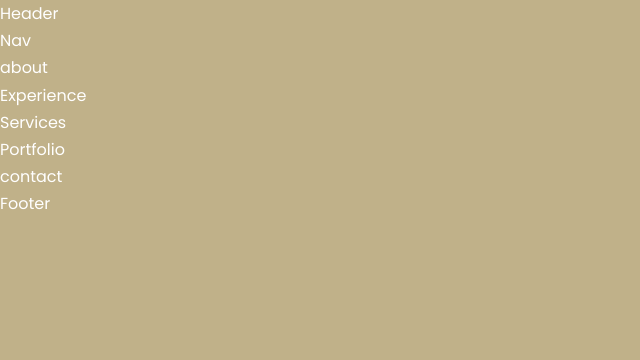
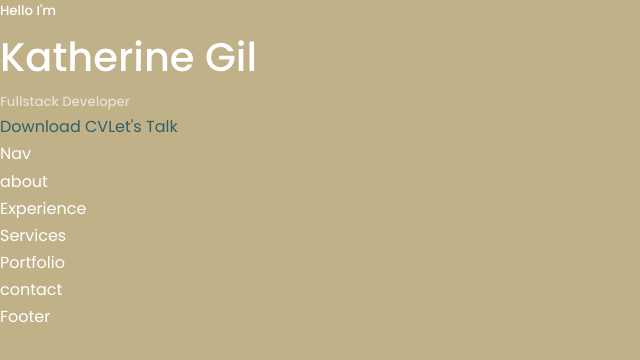
Before and after one commit to katygil7/myportfolio, a React (Create React App) app: page / in a window 1280 px wide. Shown: the top 360 px of the page, without its empty margins (0-640 px from the left). Built offline with nearby package versions, Linux system fonts and the light colour scheme.

Commit message:
added my cv, working on header

```diff
--- /dev/null
+++ b/src/components/header/CTA.jsx
@@ -0,0 +1,13 @@
+import React from 'react'
+import CV from '../../assests/cv.pdf'
+
+const CTA = () => {
+  return (
+    <div className='cta'>
+        <a href={CV} download>Download CV</a>
+        <a href="#contact">Let's Talk</a>
+    </div>
+  )
+}
+
+export default CTA
--- a/src/components/header/Header.jsx
+++ b/src/components/header/Header.jsx
@@ -1,9 +1,17 @@
 import React from 'react'
 import './header.css'
+import CTA from './CTA'
 
-function Header() {
-  return (
-    <div>Header</div>
+const Header = () => {
+  return(
+    <header>
+      <div className="container header_container">
+        <h5>Hello I'm</h5>
+        <h1>Katherine Gil</h1>
+        <h5 className="text-light">Fullstack Developer</h5>
+        <CTA />
+      </div>
+    </header>
   )
 }
 
```
Also changed, not shown: 1 other file (tests, documents, lock files or other folders).
